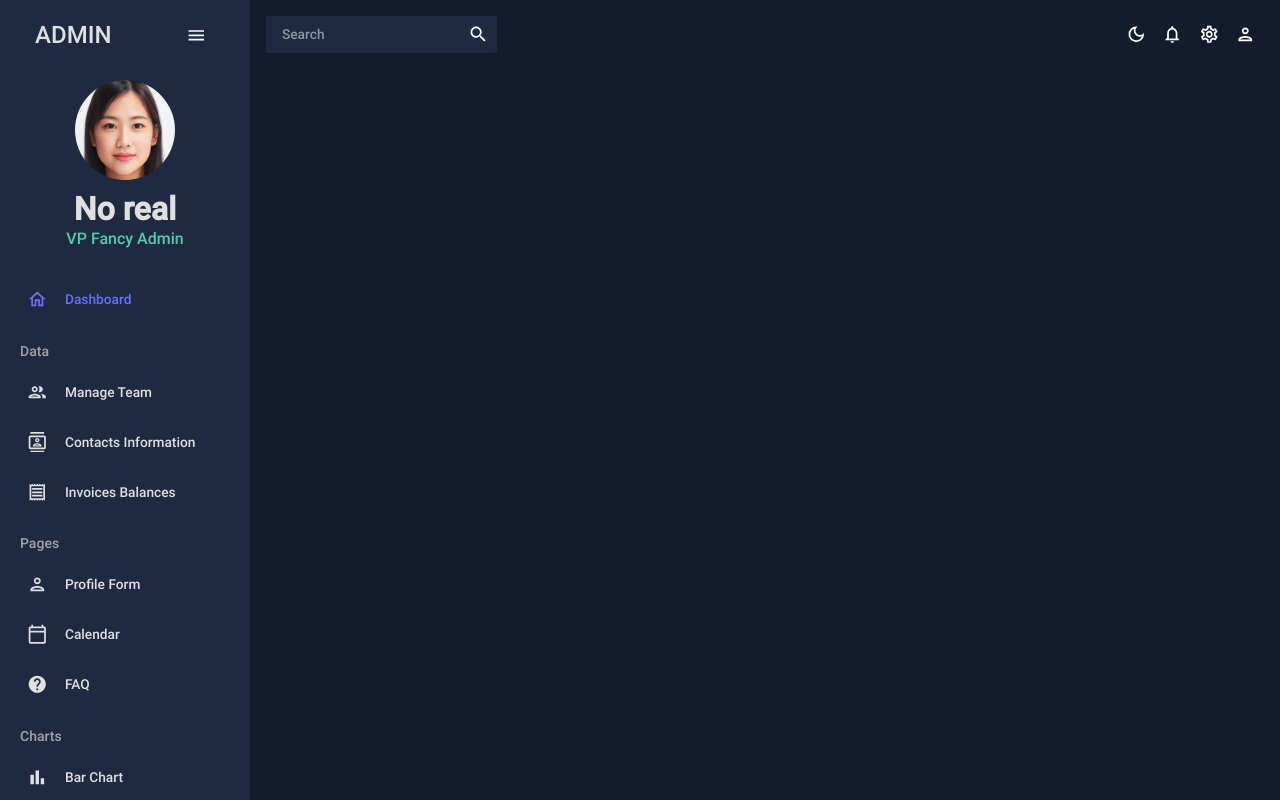
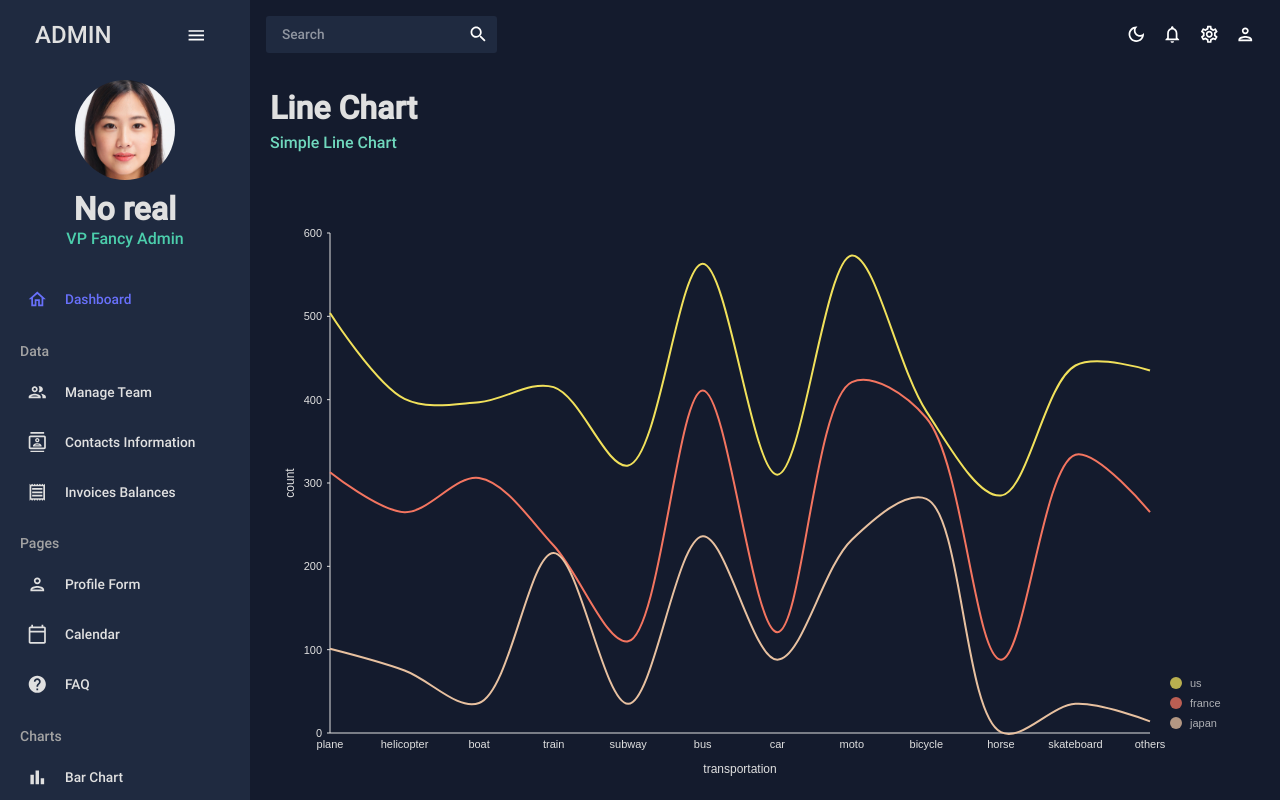
Before and after one commit to TomC13K/react-ts-dashboard, a React (Create React App) app: page /line in a window 1280 px wide. Shown: the top 800 px of the page. Built offline with nearby package versions, Linux system fonts and the light colour scheme.

Commit message:
added Line Chart and page

```diff
--- a/src/App.tsx
+++ b/src/App.tsx
@@ -13,6 +13,7 @@
 import Faq from "./views/faq/Faq";
 import BarPage from "./views/bar/BarPage";
 import PiePage from "./views/pie/PiePage";
+import LinePage from "./views/line/LinePage";
 
 
 //themeProvider passing the themes to MUI components
@@ -39,8 +40,8 @@
               <Route path="/faq" element={<Faq/>}/>
               <Route path="/bar" element={<BarPage/>}/>
               <Route path="/pie" element={<PiePage/>}/>
+              <Route path="/line" element={<LinePage/>}/>
               {/*
-              <Route path="/line" element={<Line/>}/>
               <Route path="/geography" element={<Geography/>}/>
               */}
 
--- /dev/null
+++ b/src/components/LineChart.tsx
@@ -0,0 +1,122 @@
+import { ResponsiveLine } from "@nivo/line";
+import { useTheme } from "@mui/material";
+import { tokens } from "../theme";
+import { mockLineData as data } from "../mockData/mockData";
+
+interface Props {
+    isCustomLineColors?: boolean;
+    isDashboard?: boolean;
+}
+
+const LineChart:React.FC<Props> = ({ isCustomLineColors = false, isDashboard = false }) => {
+    const theme = useTheme();
+    const colors = tokens(theme.palette.mode);
+
+    return (
+        <ResponsiveLine
+            data={data}
+            theme={{
+                axis: {
+                    domain: {
+                        line: {
+                            stroke: colors.grey[100],
+                        },
+                    },
+                    legend: {
+                        text: {
+                            fill: colors.grey[100],
+                        },
+                    },
+                    ticks: {
+                        line: {
+                            stroke: colors.grey[100],
+                            strokeWidth: 1,
+                        },
+                        text: {
+                            fill: colors.grey[100],
+                        },
+                    },
+                },
+                legends: {
+                    text: {
+                        fill: colors.grey[100],
+                    },
+                },
+                tooltip: {
+                    container: {
+                        color: colors.primary[500],
+                    },
+                },
+            }}
+            colors={isDashboard ? { datum: "color" } : { scheme: "nivo" }} // added
+            margin={{ top: 50, right: 110, bottom: 50, left: 60 }}
+            xScale={{ type: "point" }}
+            yScale={{
+                type: 'linear',
+                min: 'auto',
+                max: 'auto',
+                stacked: true,
+                reverse: false
+            }}
+            yFormat=" >-.2f"
+            curve="catmullRom"
+            axisTop={null}
+            axisRight={null}
+            axisBottom={{
+                //orient: 'bottom',
+                tickSize: 0,
+                tickPadding: 5,
+                tickRotation: 0,
+                legend: isDashboard ? undefined : "transportation", // added
+                legendOffset: 36,
+                legendPosition: "middle",
+            }}
+            axisLeft={{
+                //orient: "left",
+                tickValues: 5, // added
+                tickSize: 3,
+                tickPadding: 5,
+                tickRotation: 0,
+                legend: isDashboard ? undefined : "count", // added
+                legendOffset: -40,
+                legendPosition: "middle",
+            }}
+            enableGridX={false}
+            enableGridY={false}
+            pointSize={8}
+            pointColor={{ theme: "background" }}
+            pointBorderWidth={2}
+            pointBorderColor={{ from: "serieColor" }}
+            pointLabelYOffset={-12}
+            useMesh={true}
+            legends={[
+                {
+                    anchor: "bottom-right",
+                    direction: "column",
+                    justify: false,
+                    translateX: 100,
+                    translateY: 0,
+                    itemsSpacing: 0,
+                    itemDirection: "left-to-right",
+                    itemWidth: 80,
+                    itemHeight: 20,
+                    itemOpacity: 0.75,
+                    symbolSize: 12,
+                    symbolShape: "circle",
+                    symbolBorderColor: "rgba(0, 0, 0, .5)",
+                    effects: [
+                        {
+                            on: "hover",
+                            style: {
+                                itemBackground: "rgba(0, 0, 0, .03)",
+                                itemOpacity: 1,
+                            },
+                        },
+                    ],
+                },
+            ]}
+        />
+    );
+};
+
+export default LineChart;
--- /dev/null
+++ b/src/views/line/LinePage.tsx
@@ -0,0 +1,16 @@
+import { Box } from "@mui/material";
+import Header from "../../components/Header";
+import LineChart from "../../components/LineChart";
+
+const LinePage = () => {
+    return (
+        <Box m="20px">
+            <Header title="Line Chart" subtitle="Simple Line Chart" />
+            <Box height="75vh">
+                <LineChart />
+            </Box>
+        </Box>
+    );
+};
+
+export default LinePage;
```
